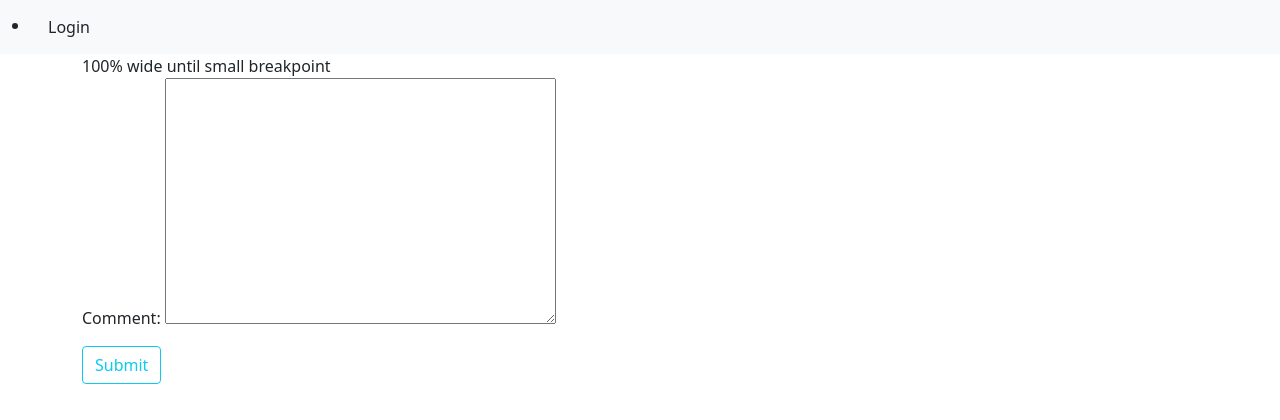
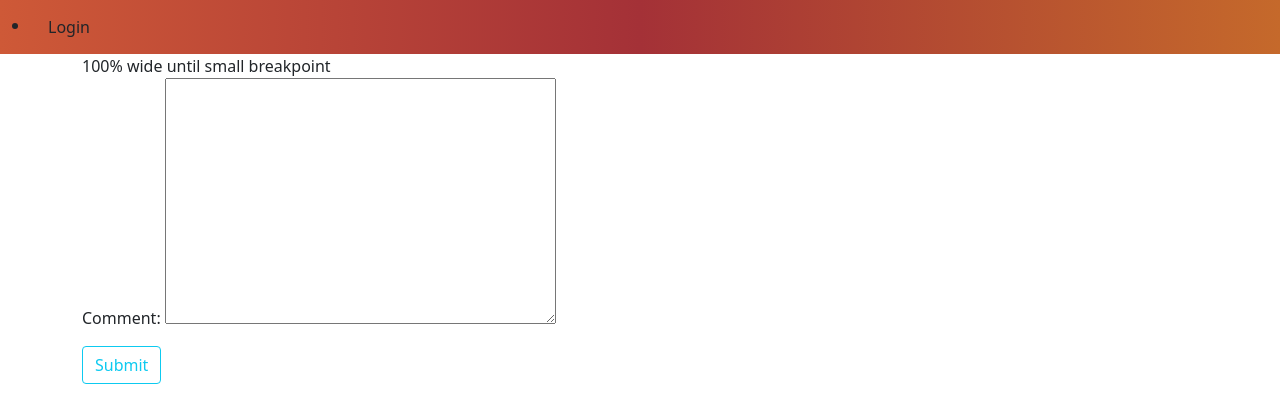
Before and after one commit to alphonce-otieno-odhiambo/IG.C, a Django app: page /comment in a window 1280 px wide. Shown: the top 420 px of the page. Run offline with Django 3.2, Linux system fonts and the light colour scheme; some libraries are stand-ins or nearby versions.

```diff
--- a/insta/templates/navbar.html
+++ b/insta/templates/navbar.html
@@ -1,6 +1,12 @@
-
-<nav class="navbar navbar-expand-lg navbar-light bg-light " style="background: #CE5937;
-background: -moz-linear-gradient(left, #CE5937 0%, #A43137 50%, #C5692B 100%)">
+<style>
+    .bg-light {
+        background: #CE5937;
+background: -moz-linear-gradient(left, #CE5937 0%, #A43137 50%, #C5692B 100%);
+background: -webkit-linear-gradient(left, #CE5937 0%, #A43137 50%, #C5692B 100%);
+background: linear-gradient(to right, #CE5937 0%, #A43137 50%, #C5692B 100%);
+    }
+  </style>
+<nav class="navbar navbar-expand-lg navbar-light bg-light " >
     <div class="container-fluid ">
         {% if user.is_authenticated %}
         <div class="text-white" style="display: flex;">
```
